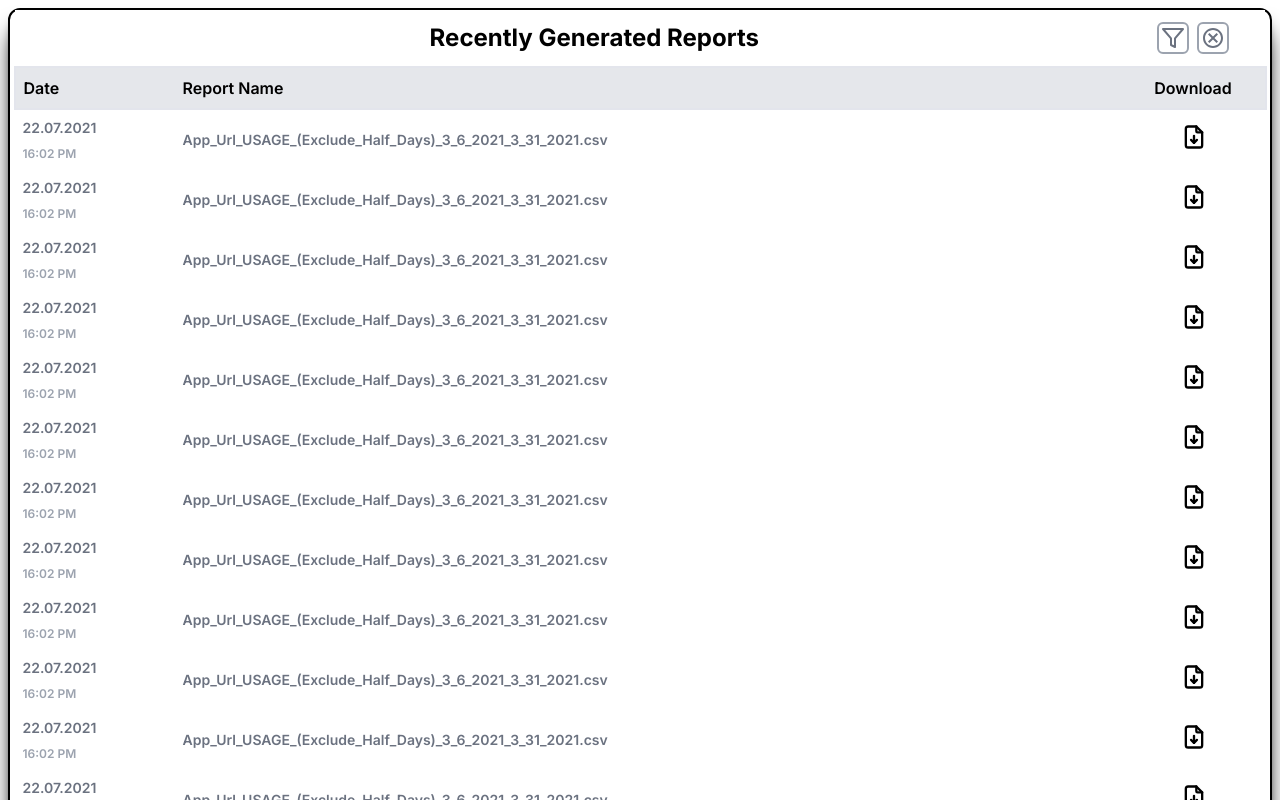
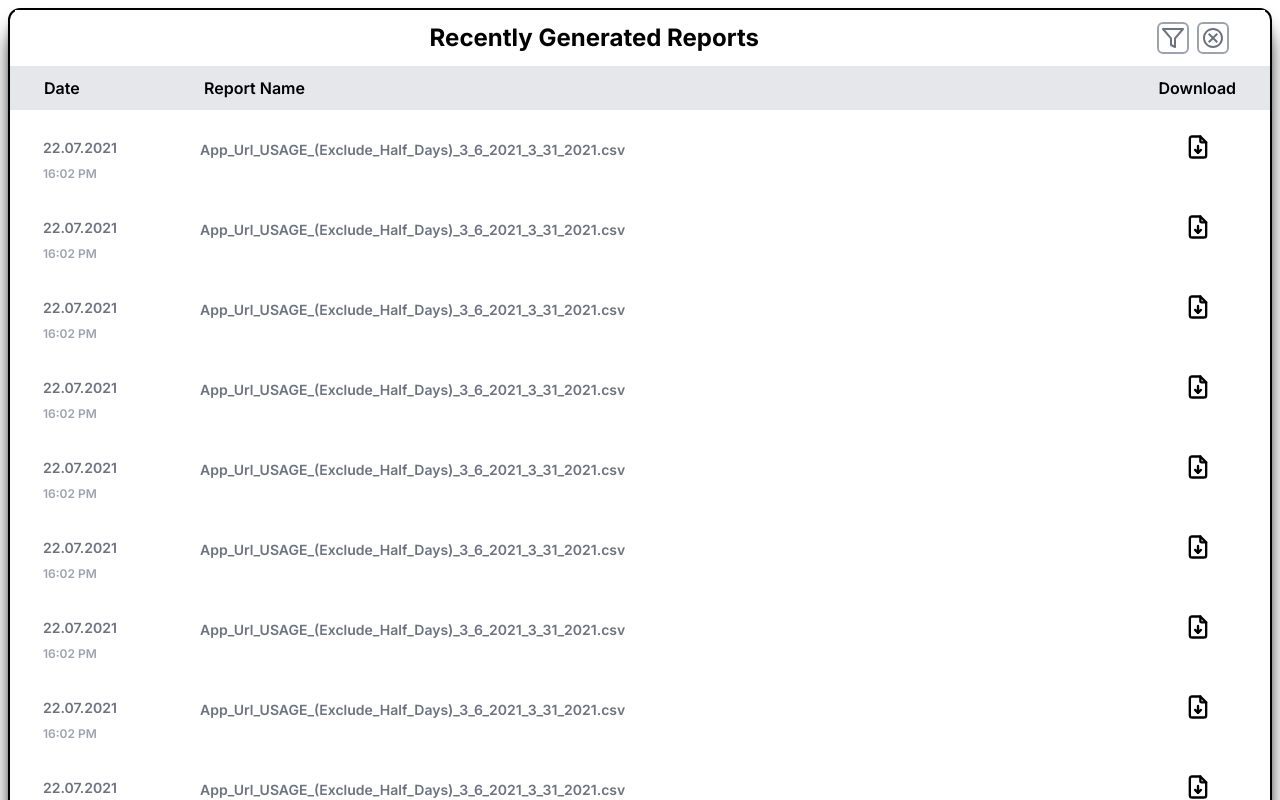
Before and after one commit to aniketcoddy/Pagination_report, a Next.js app: page / in a window 1280 px wide. Shown: the top 800 px of the page. Built offline with nearby package versions, Linux system fonts and the light colour scheme.

Commit message:
dummy Data , table , responsiveNess Done[only Pagination left]

```diff
--- a/app/page.js
+++ b/app/page.js
@@ -25,11 +25,9 @@ export default function Home() {
       <div className="row-start-1 row-end-3">
         <table className="w-full hidden md:block">
           <thead
-            data-aos="zoom-in"
-            data-aos-duration="500"
             className=" border-2 border-[#e3e5ec]">
             <tr className="bg-gray-200">
-              <th className=" p-2 w-28 lg:w-40 text-sm md:text-base font-semibold  text-left">
+              <th className=" p-2 flex ml-6 w-28 lg:w-40 text-sm md:text-base font-semibold  text-left">
                 Date
               </th>
               <th className=" p-2 w-[520px] lg:w-[768px] xl:w-[947px] 2xl:w-[1195px] text-sm md:text-base  font-semibold text-left">
@@ -44,18 +42,16 @@ export default function Home() {
             {data.map((items, index) => {
               return (
                 <tr
-                  data-aos="zoom-in"
-                  data-aos-duration="600"
                   className=" items-center"
                   key={index}
                 >
-                  <td className="p-2  text-xs  gap-2 flex flex-col whitespace-nowrap">
+                  <td className="p-2  text-xs ml-6 mt-5 gap-2 flex flex-col whitespace-nowrap">
                     <h1 className="font-semibold text-gray-500 md:text-sm 2xl:text-base">{items.date}</h1>
                     <h1 className="font-semibold text-gray-400">{items.time}</h1>
                   </td>
 
-                  <td className="p-2  text-xs md:text-sm  whitespace-nowrap">
-                    <div className="flex gap-2">
+                  <td className="p-1  text-xs md:text-sm  whitespace-nowrap">
+                    <div className="flex ">
                       <h1 className="font-semibold 2xl:text-base text-gray-500">
                         {items.name}
                       </h1>
@@ -80,7 +76,7 @@ export default function Home() {
             return (
               <div key={index} className="p-4 rounded-lg gap-2 flex flex-col shadow-lg ">
                 <div className="flex flex-col gap-3 text-sm">
-                  <div>
+                  <div >
                     <h1 className="text-sm font-semibold w-full break-words">
                       {item.name}
                     </h1>
```
